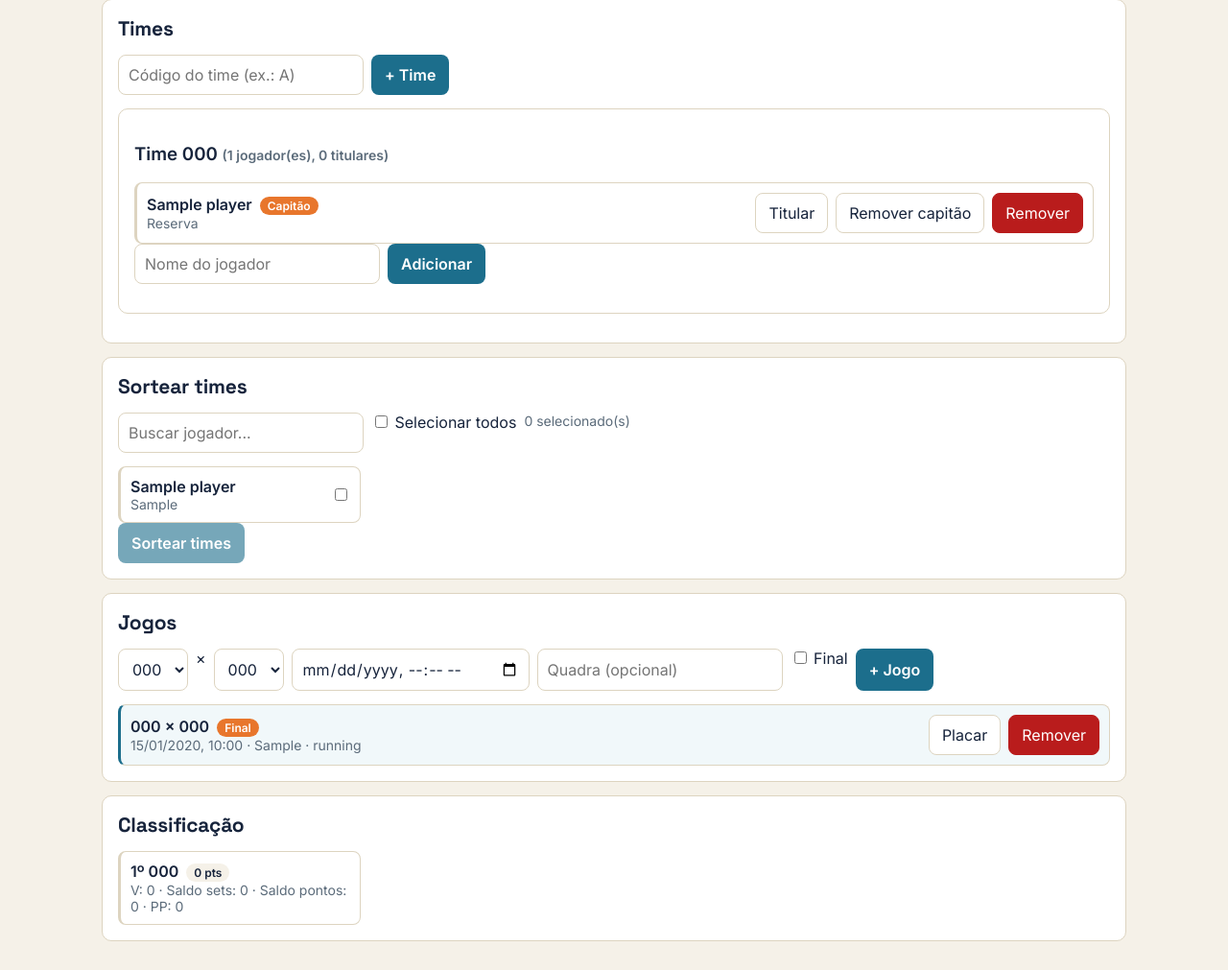
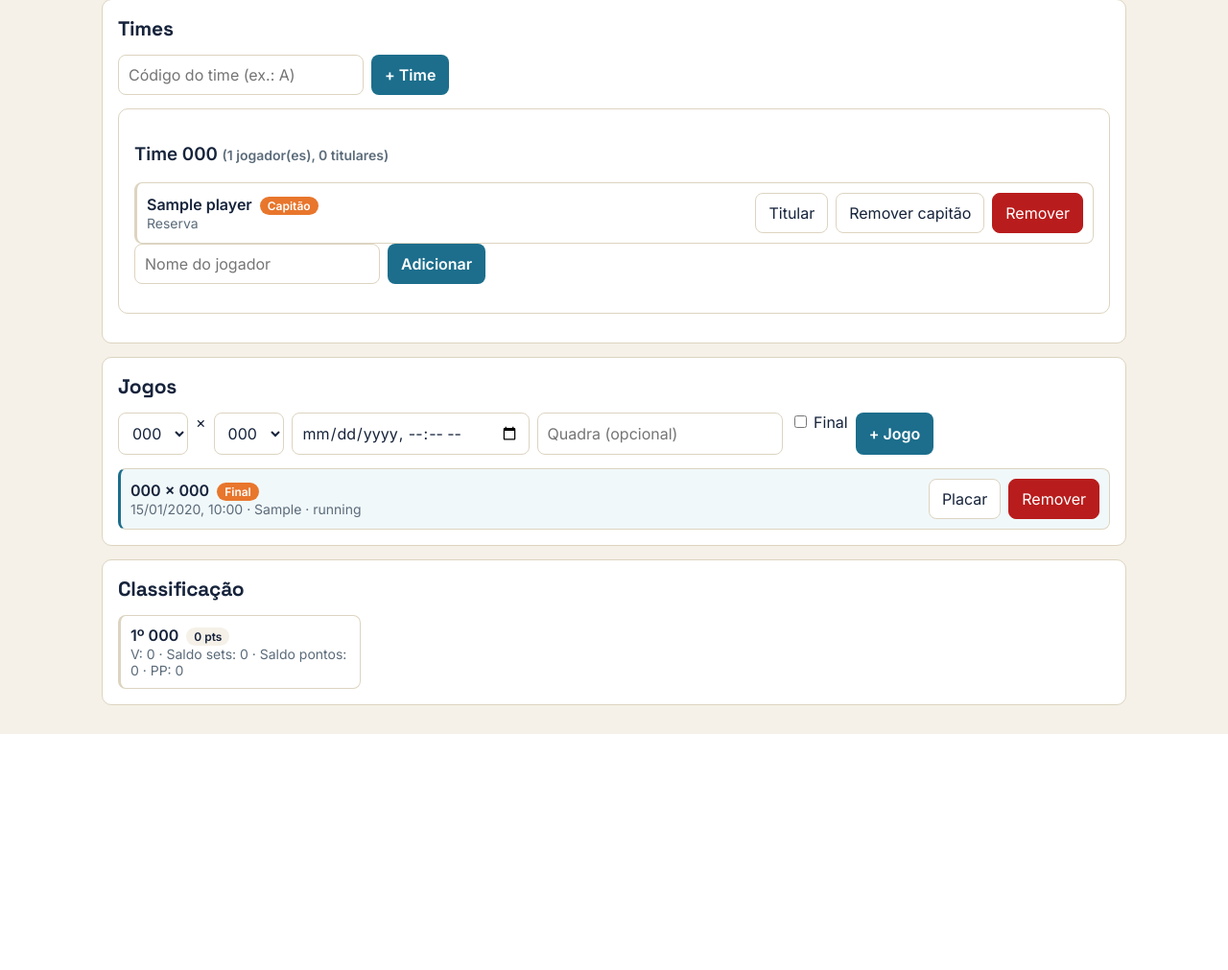
Before and after one commit to n0santos/volei-mvp, a FastAPI app: page /torneio in a window 1280 px wide. Shown: the part 118-1129 px from the top of the page at 96% size. After the commit the page ends 883 px from the top, so only its background shows below. Run offline with FastAPI, Linux system fonts and the light colour scheme; tables that the repository leaves empty hold one stand-in row (values such as "Sample post").

Commit message:
Torneio: remove a seção 'Sortear times'
Os times já estão definidos pro torneio real — tira a lista de
jogadores pra marcar/selecionar e o botão de sortear (e o JS morto
junto: loadPlayerPool, renderPlayerPool, os listeners de busca/seleção
e o handler do botão). O ajuste manual por time (adicionar/remover
jogador, trocar titular/reserva, capitão) continua como estava.

```diff
--- a/app/static/torneio.js
+++ b/app/static/torneio.js
@@ -46,11 +46,9 @@ async function loadActiveTournament() {
     $("tournamentName").textContent = `${t.name} (${fmtDate(t.start_date)} a ${fmtDate(t.end_date)})`;
     $("newTournament").classList.add("hidden");
     $("tournamentPanel").classList.remove("hidden");
-    $("formTeamsSection").classList.remove("hidden");
     $("matchesSection").classList.remove("hidden");
     $("standingsSection").classList.remove("hidden");
     await loadState();
-    await loadPlayerPool();
     await loadMatches();
     await loadStandings();
   } else {
@@ -58,7 +56,6 @@ async function loadActiveTournament() {
     $("tournamentName").textContent = "Nenhum torneio ativo";
     $("newTournament").classList.remove("hidden");
     $("tournamentPanel").classList.add("hidden");
-    $("formTeamsSection").classList.add("hidden");
     $("matchesSection").classList.add("hidden");
     $("standingsSection").classList.add("hidden");
   }
@@ -67,12 +64,6 @@ async function loadActiveTournament() {
 async function loadState() {
   const state = await api(`/api/tournaments/${tournamentId}`);
   $("teams").innerHTML = state.teams.map(renderTeam).join("");
-
-  const anyOccupied = state.teams.some(team => team.players.length > 0);
-  $("formTeamsBtn").disabled = anyOccupied;
-  $("formTeamsBtn").title = anyOccupied
-    ? "Remova os jogadores dos times antes de sortear de novo"
-    : "";
 
   populateTeamSelect($("matchTeamA"), state.teams);
   populateTeamSelect($("matchTeamB"), state.teams);
@@ -200,74 +191,6 @@ $("teams").addEventListener("click", async e => {
     await loadState();
   } catch (err) {
     toast(err.message);
-  }
-});
-
-let selectedPoolIds = new Set();
-let allPlayers = [];
-
-async function loadPlayerPool() {
-  allPlayers = await api("/api/players");
-  renderPlayerPool();
-}
-
-function filteredPoolPlayers() {
-  const search = normalize($("playerPoolSearch").value.trim());
-  return allPlayers.filter(p => normalize(p.name).includes(search));
-}
-
-function renderPlayerPool() {
-  $("playerPool").innerHTML = filteredPoolPlayers().map(p => `
-    <label class="player">
-      <div class="info">
-        <div class="name">${esc(p.name)}</div>
-        <div class="muted">${p.gender}</div>
-      </div>
-      <input type="checkbox" data-player-id="${p.id}" ${selectedPoolIds.has(p.id) ? "checked" : ""}>
-    </label>
-  `).join("");
-  $("poolCount").textContent = `${selectedPoolIds.size} selecionado(s)`;
-}
-
-$("playerPoolSearch").addEventListener("input", renderPlayerPool);
-
-$("playerPool").addEventListener("change", e => {
-  const checkbox = e.target.closest("input[type=checkbox]");
-  if (!checkbox) return;
-  const id = Number(checkbox.dataset.playerId);
-  if (checkbox.checked) selectedPoolIds.add(id);
-  else selectedPoolIds.delete(id);
-  $("poolCount").textContent = `${selectedPoolIds.size} selecionado(s)`;
-});
-
-$("selectAllPlayers").addEventListener("change", e => {
-  const ids = filteredPoolPlayers().map(p => p.id);
-  if (e.target.checked) {
-    ids.forEach(id => selectedPoolIds.add(id));
-  } else {
-    ids.forEach(id => selectedPoolIds.delete(id));
-  }
-  renderPlayerPool();
-});
-
-$("formTeamsBtn").addEventListener("click", async () => {
-  $("formTeamsBtn").disabled = true;
-  if (selectedPoolIds.size === 0) {
-    toast("Selecione pelo menos um jogador");
-    $("formTeamsBtn").disabled = false;
-    return;
-  }
-  try {
-    await api(`/api/tournaments/${tournamentId}/form-teams`, {
-      method: "POST",
-      body: JSON.stringify({ player_ids: Array.from(selectedPoolIds) }),
-    });
-    selectedPoolIds.clear();
-    renderPlayerPool();
-    await loadState();
-  } catch (err) {
-    toast(err.message);
-    await loadState();
   }
 });
 
--- a/app/templates/torneio.html
+++ b/app/templates/torneio.html
@@ -40,17 +40,6 @@
       <div id="teams"></div>
     </section>
 
-    <section id="formTeamsSection" class="panel hidden">
-      <h2>Sortear times</h2>
-      <div class="inline">
-        <input id="playerPoolSearch" placeholder="Buscar jogador...">
-        <label><input type="checkbox" id="selectAllPlayers"> Selecionar todos</label>
-        <span id="poolCount" class="muted">0 selecionado(s)</span>
-      </div>
-      <div id="playerPool" class="player-grid"></div>
-      <button id="formTeamsBtn" class="primary">Sortear times</button>
-    </section>
-
     <section id="matchesSection" class="panel hidden">
       <h2>Jogos</h2>
       <form id="matchForm" class="inline">
```
